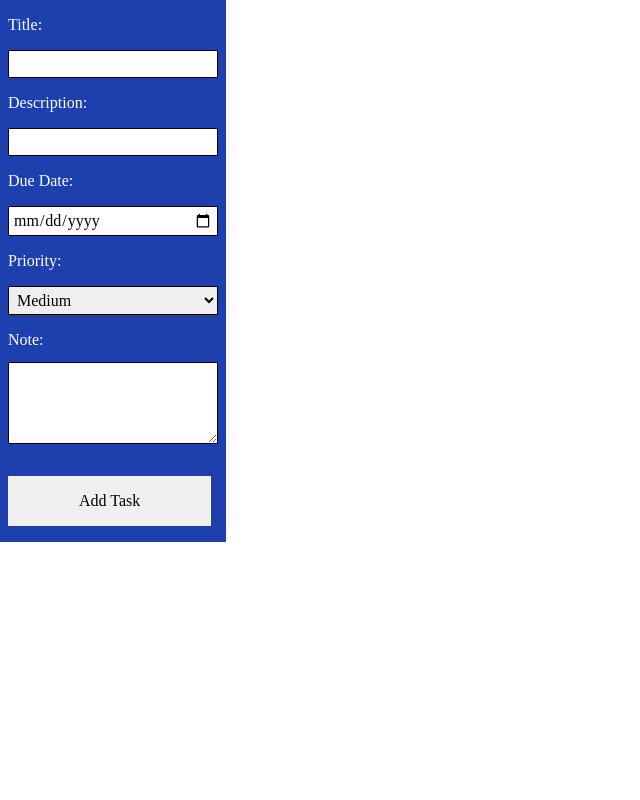
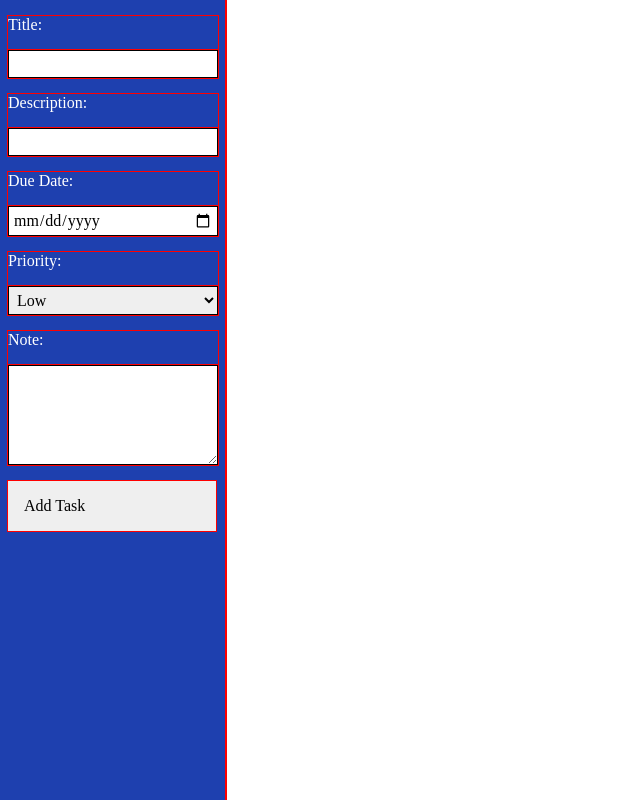
Before and after one commit to urieco/todo-list, a website built with webpack: page src/index.html in a window 1280 px wide. Shown: the whole page, without its empty margins (0-640 px from the left). Built offline with nearby package versions, Linux system fonts and the light colour scheme.

Commit message:
Tweak the webpage's appearance

```diff
--- a/src/index.html
+++ b/src/index.html
@@ -11,7 +11,7 @@
 </head>
 
 <body>
-    <div id="input">
+    <div id="input-area">
         <label for="title">Title:
             <input type="text" name="title" id="title">
         </label>
@@ -23,8 +23,8 @@
         </label>
         <label for="priority">Priority:
             <select name="priority" id="priority">
-                <option value="low">Low</option>
-                <option value="Medium" selected>Medium</option>
+                <option value="low" selected>Low</option>
+                <option value="Medium">Medium</option>
                 <option value="High">High</option>
             </select>
         </label>
--- a/src/style.css
+++ b/src/style.css
@@ -4,16 +4,17 @@
     margin: 0;
     box-sizing: border-box;
     font-family: 'Times New Roman', Times, serif;
-    /* outline: 1px solid red;  */
+    outline: 1px solid red;
 }
 
 body {
     display: flex;
 }
 
-#input {
+#input-area {
     color: white;
     background-color: #1e40af;
+    min-height: 100vh;
 }
 
 label, .addTask {
@@ -23,20 +24,15 @@ label, .addTask {
     margin: 1em 0.5em;
 }
 
-input, select {
+input, select, textarea {
     font-size: 1rem;
     padding: 0.25em;
     border: 0.05em solid black;
     margin-top: 1em;
 }
 
-textarea {
-    border: 0.05em solid black;
-    margin-top: 1em;
-}
-
 .addTask {
-    display: inline;
-    width: 90%;
+    text-align: center;
+    width: 92%;
     padding: 1em;
 }
```
